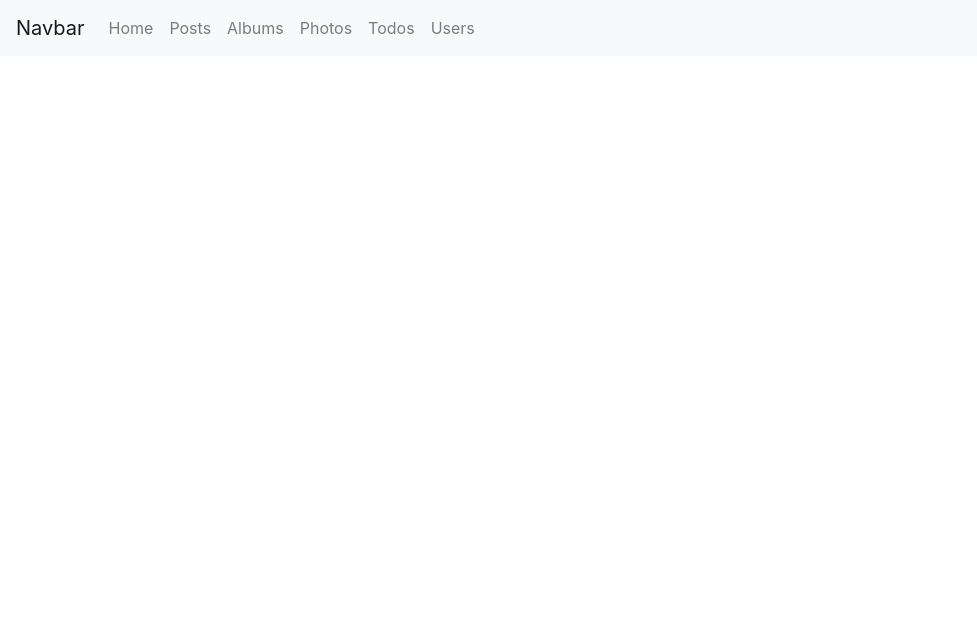
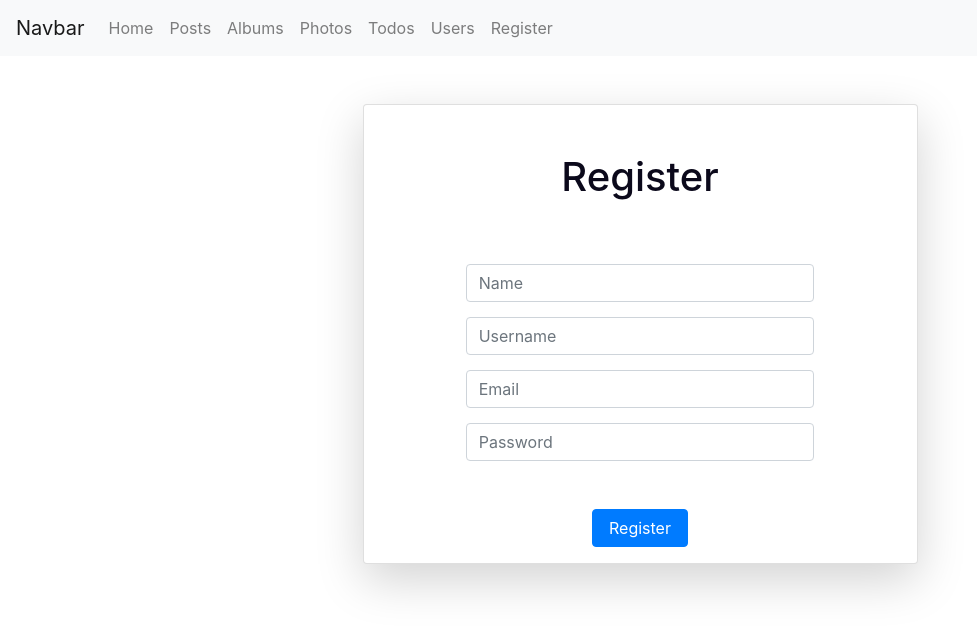
Before and after one commit to Coldersz/Vue-Axios, a Vue app: page /register in a window 1280 px wide. Shown: the top 632 px of the page, without its empty margins (0-977 px from the left). Built offline with nearby package versions, Linux system fonts and the light colour scheme.

Commit message:
Added register

```diff
--- a/package.json
+++ b/package.json
@@ -9,6 +9,7 @@
   },
   "dependencies": {
     "axios": "^0.19.2",
+    "bcryptjs": "^2.4.3",
     "bootstrap": "^4.4.1",
     "core-js": "^3.6.4",
     "jquery": "^3.4.1",
--- a/src/components/Navbar.vue
+++ b/src/components/Navbar.vue
@@ -32,6 +32,9 @@
         <li class="nav-item">
           <router-link class="nav-link" to="/users">Users</router-link>
         </li>
+        <li class="nav-item">
+          <router-link class="nav-link" to="/register">Register</router-link>
+        </li>
       </ul>
     </div>
   </nav>
--- /dev/null
+++ b/src/components/RegisterForm.vue
@@ -0,0 +1,52 @@
+<template>
+  <center>
+    <div class="card  col-6 mt-lg-5 shadow-lg">
+      <h1 class="my-5">Register</h1>
+      <form @submit="addUser">
+        <div class="form-group">
+          <input type="text" v-model="name" class="form-control col-8" placeholder="Name" />
+          <input type="text" v-model="username" class="form-control col-8" placeholder="Username" />
+          <input type="text" v-model="email" class="form-control col-8" placeholder="Email" />
+          <input type="password" v-model="password" class="form-control col-8" placeholder="Password" />
+          <button type="submit" class="btn btn-primary mt-5 px-3">Register</button>
+        </div>
+      </form>
+    </div>
+  </center>
+</template>
+
+<script>
+export default {
+  name: "AddTodo",
+  data() {
+    return {
+      name: "",
+      username: "",
+      email: "",
+      password: ""
+    };
+  },
+  methods: {
+    addUser(e) {
+      e.preventDefault();
+      const newUser = {
+        name: this.name,
+        username: this.username,
+        email: this.email,
+        password: this.password
+      };
+      this.$emit("add-user", newUser);
+      this.name = "";
+      this.username = "";
+      this.email = "";
+      this.password = "";
+    }
+  }
+};
+</script>
+
+<style scoped>
+input {
+    margin-top: 15px;
+}
+</style>
--- a/src/components/Todo.vue
+++ b/src/components/Todo.vue
@@ -8,8 +8,8 @@
       </div>
     </div>
     <form class="container" method="post" v-show="edit" @submit.prevent="update(item)">
-      <div class="">
-        <input type="hidden" v-model="item.id">
+      <div class>
+        <input type="hidden" v-model="item.id" />
         <input type="text" class="form-control" v-model="item.title" />
         <button type="submit" class="btn btn-info mt-2">Edit</button>
       </div>
@@ -30,7 +30,7 @@ export default {
     };
   },
   created() {
-    this.load()
+    this.load();
   },
   props: {
     item: {
@@ -43,21 +43,30 @@ export default {
       this.check = !this.check;
     },
     load() {
-      Api.get('/todos/')
-      .then(res => this.todos = res.data)
+      Api.get("/todos/").then(res => (this.todos = res.data));
     },
     change() {
-      this.edit = true
+      this.edit = true;
     },
-    update() {
-      Api.patch('/todos/' + this.item.id, {title: this.item.title})
-      .then( () => {
-      this.load()
-      this.check = false
-      this.edit = false
-      }).catch((err)=>{
-        console.error(err)
-      })
+    async update() {
+      try {
+      let response = await Api.patch("/todos/" + this.item.id, { title: this.item.title });
+          this.load();
+          this.check = false;
+          this.edit = false;
+          return response
+      } catch (err) {
+        console.error(err);
+
+      }
+        // .then(() => {
+        //   this.load();
+        //   this.check = false;
+        //   this.edit = false;
+        // })
+        // .catch(err => {
+        //   console.error(err);
+        // });
     }
   }
 };
--- a/src/components/User.vue
+++ b/src/components/User.vue
@@ -6,9 +6,8 @@
       </h4>
       <p>Name : {{item.name}}</p>
       <p>Username : {{item.username}}</p>
-      <p>Phone : {{item.phone}}</p>
       <p>Email : {{item.email}}</p>
-      <p>Website : {{item.website}}</p>
+      <p>Password : {{item.password}}</p>
     </div>
   </div>
 </template>
--- a/src/router/index.js
+++ b/src/router/index.js
@@ -39,6 +39,11 @@ const routes = [
     path: '/users',
     name: 'Users',
     component: () => import('../views/Users.vue')
+  },
+  {
+    path: '/register',
+    name: 'Register',
+    component: () => import('../views/Register.vue')
   }
 ]
 
--- /dev/null
+++ b/src/services/register.js
@@ -0,0 +1,26 @@
+import Api from "./api"
+import bcrypt from 'bcryptjs'
+
+export default {
+    // async addUser(newUser) {
+    //     try {
+    //       let response = await Api.post("/users", newUser);
+    //       this.users = [...this.users, response.data];
+    //     } catch (err) {
+    //       console.error(err);
+
+    //     }
+    //   }
+    async register(credentials) {
+        try {
+            let { name, username, email, password } = credentials;
+
+            const hash = bcrypt.hashSync(password, 10);
+
+            await Api.post("/users", {name, username, email, password: hash});
+        } catch (err) {
+            console.error(err);
+
+        }
+    }
+}
--- /dev/null
+++ b/src/views/Register.vue
@@ -0,0 +1,29 @@
+<template>
+  <div class="container">
+    <Reg @add-user="addUser"></Reg>
+  </div>
+</template>
+
+<script>
+// import Api from "@/services/api"
+import Reg from "@/components/RegisterForm";
+import User from "@/services/register";
+
+export default {
+  data() {
+    return {};
+  },
+  components: {
+    Reg
+  },
+  methods: {
+    async addUser(newUser) {
+      let response = await User.register(newUser);
+      return response;
+    }
+  }
+};
+</script>
+
+<style>
+</style>
--- a/src/views/Users.vue
+++ b/src/views/Users.vue
@@ -7,7 +7,8 @@
             <div class="mt-3">
               <h1>Users</h1>
             </div>
-            <User :item="user" v-for="user in users" :key="user.id" class="py-4 my-4" />
+            <!-- <Reg @add-user=addUser></Reg> -->
+            <UserCard :item="user" v-for="user in users" :key="user.id" class="py-4 my-4" />
           </div>
         </div>
       </div>
@@ -17,11 +18,13 @@
 
 <script>
 import Api from "@/services/api";
-import User from "@/components/User";
+import UserCard from "@/components/User";
+// import Reg from "@/components/RegisterForm";
 
 export default {
   components: {
-    User
+    UserCard
+    // Reg
   },
   data() {
     return {
@@ -34,9 +37,11 @@ export default {
   },
   methods: {
     async fetchUsers() {
-      let response = await Api.get("/users")
-      this. users = response.data
-    }
+      let response = await Api.get("/users");
+      this.users = response.data;
+    },
+
+
   }
 };
 </script>
```
Also changed, not shown: 1 other file (tests, documents, lock files or other folders).
